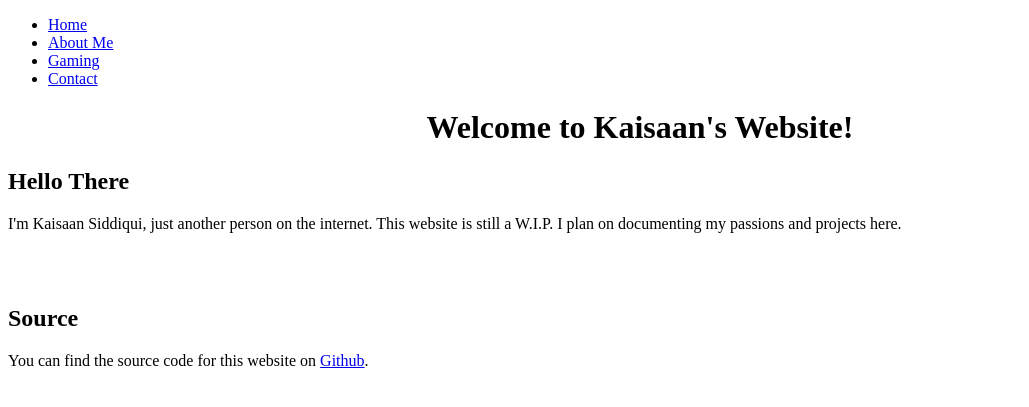
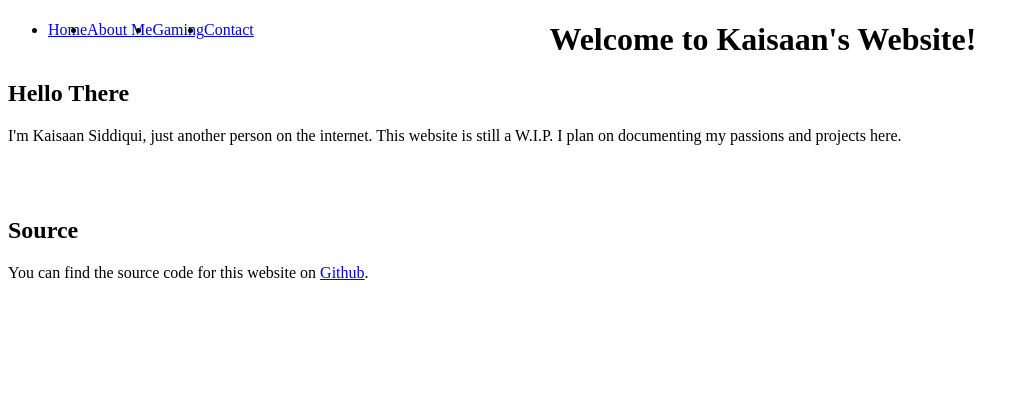
Before and after one commit to Kaisaan/kaisaan.github.io, a Jekyll site: the page built from index.html, in a window 1280 px wide. Shown: the top 407 px of the page, without its empty margins (0-1029 px from the left). Built offline with Jekyll 4.4.1, drawn with Linux system fonts in a browser that asks for light colours.

Commit message:
Fix CSS loading

```diff
--- a/_layouts/default.html
+++ b/_layouts/default.html
@@ -2,7 +2,7 @@
 <html lang="en">
   <head>
     <title>{{ page.title }} | KYS</title>
-    <link rel="stylesheet" type="text/css" href="/_css/style.css">
+    <link rel="stylesheet" type="text/css" href="/css/style.css">
   </head>
   <body>
     {% include nav.html %}
--- a/_css/style.css
+++ b/css/style.css
@@ -1,4 +1,4 @@
-@import "https://fonts.googleapis.com/css2?family=Roboto&display=swap";
+@import url('https://fonts.googleapis.com/css2?family=Roboto&display=swap');
 
 .body {
     font-family: 'Roboto', sans-serif;
```
Also changed, not shown: css/style old.css (renamed from _css/style old.css).
